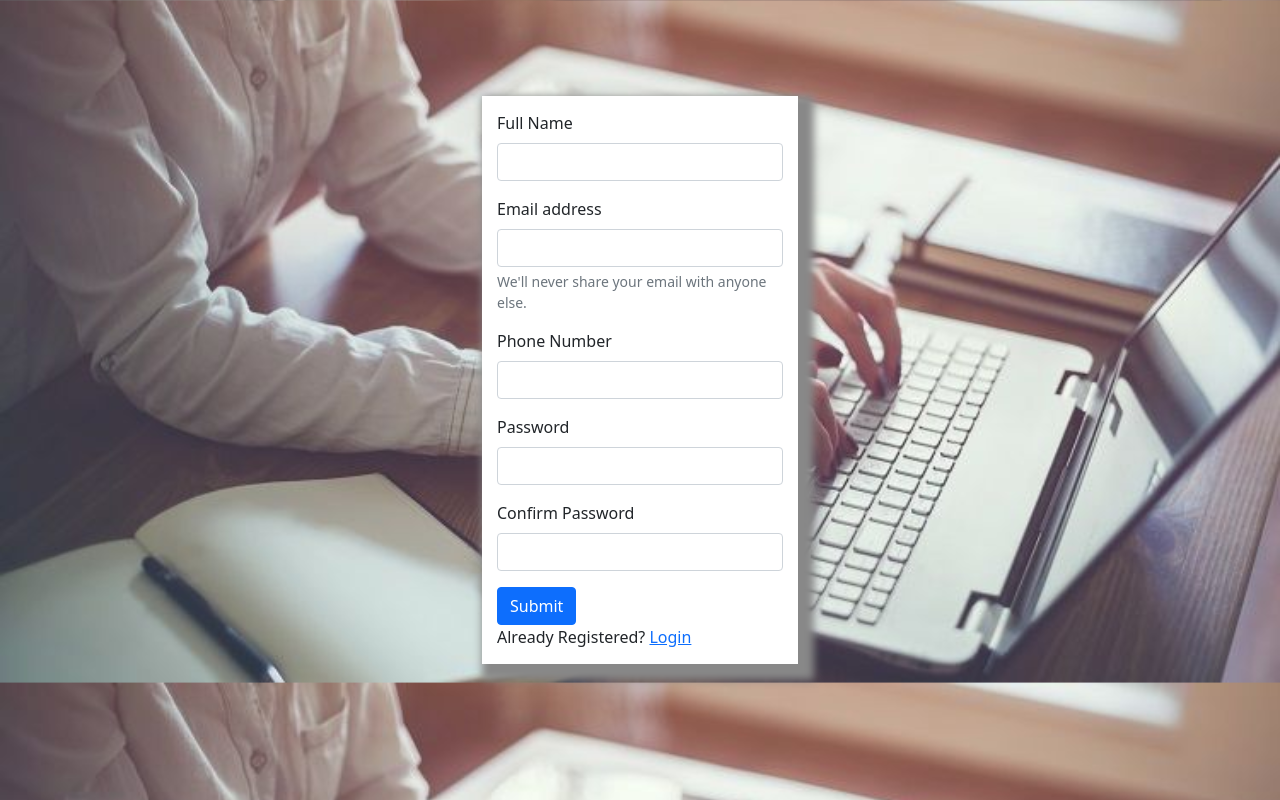
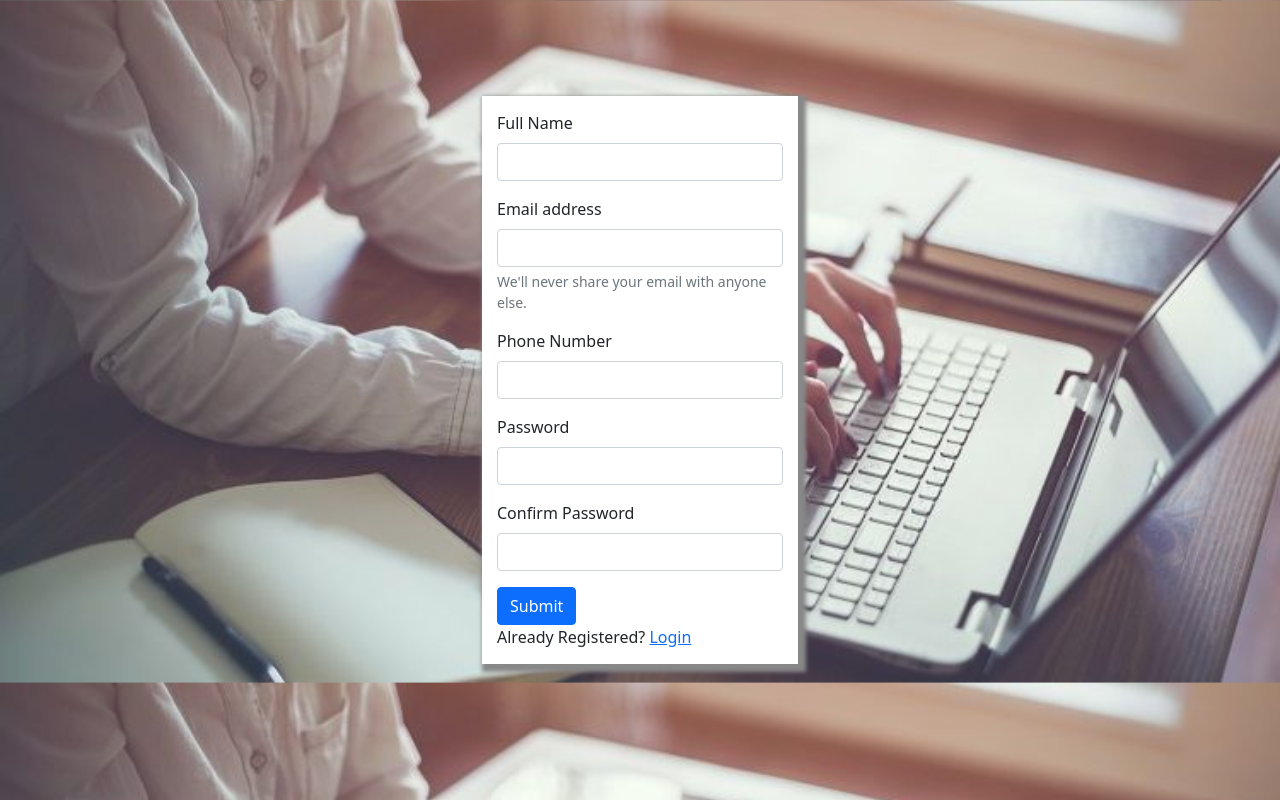
Before and after one commit to Vaibdm26/Project_WevDev, a PHP site: page /register.php in a window 1280 px wide. Run offline with PHP 8.4, Linux system fonts and the light colour scheme.

Commit message:
Job Portal

```diff
--- a/register.php
+++ b/register.php
@@ -15,7 +15,7 @@
         margin-left: 25em;
         margin-right: 25em;
         padding: 15px;
-        box-shadow: 8px 8px 8px 8px #888888;
+        box-shadow: 4px 4px 4px 4px #888888;
       }
     </style>
     <title>Register</title>
```
